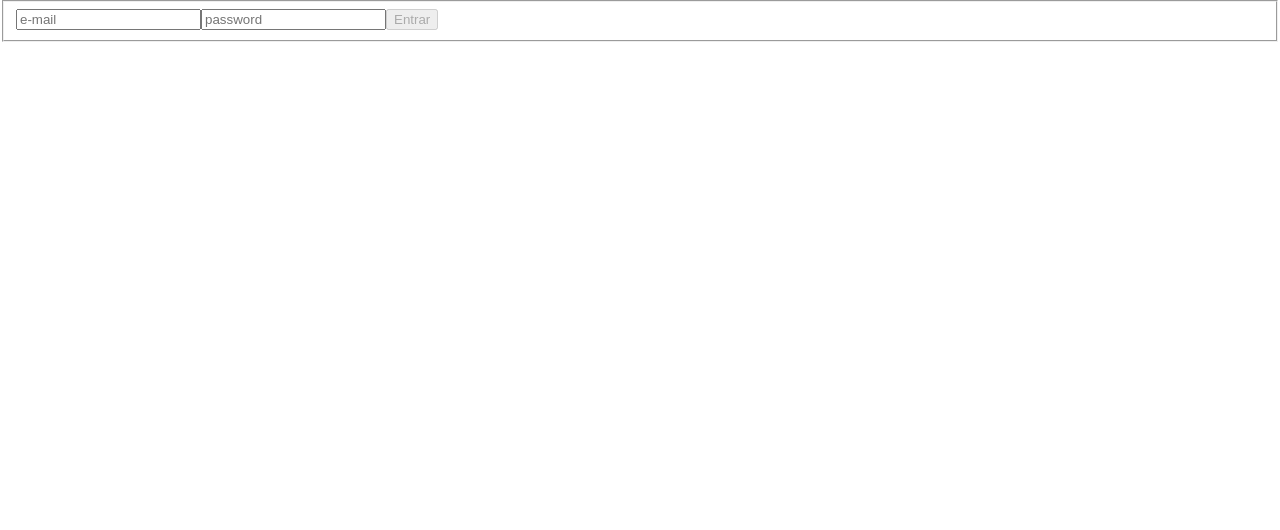
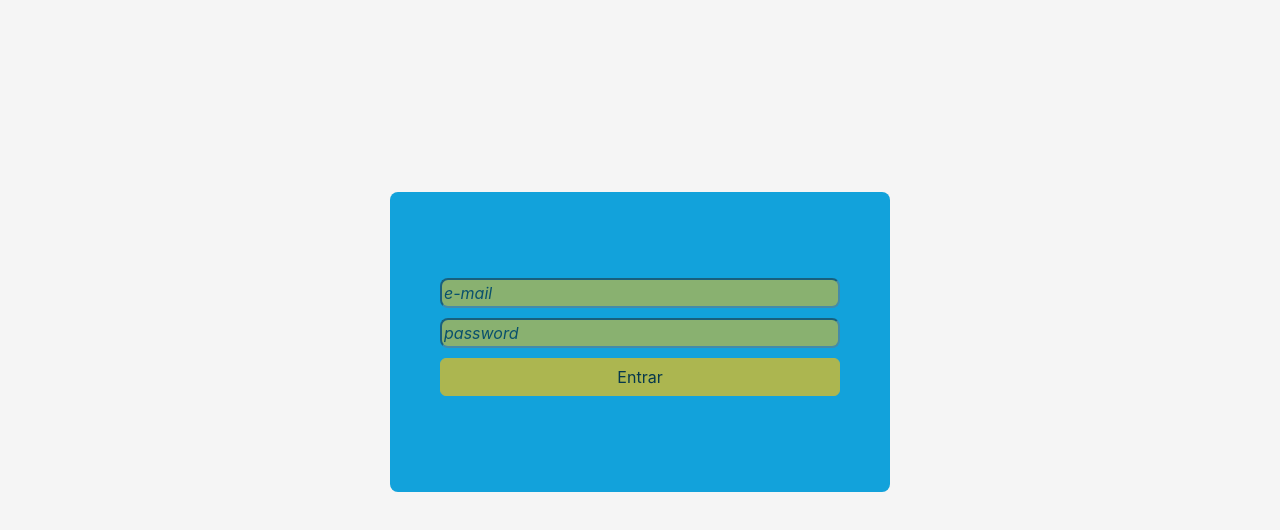
Before and after one commit to AlecMMedeiros/app-green-wallet, a React (Create React App) app: page / in a window 1280 px wide. Shown: the top 530 px of the page. Built offline with nearby package versions, Linux system fonts and the light colour scheme.

Commit message:
Starting CSS

```diff
--- a/public/index.html
+++ b/public/index.html
@@ -1,31 +1,19 @@
 <!DOCTYPE html>
 <html lang="en">
+
 <head>
   <meta charset="utf-8" />
   <link rel="icon" href="%PUBLIC_URL%/favicon.ico" />
   <meta name="viewport" content="width=device-width, initial-scale=1" />
   <meta name="theme-color" content="#000000" />
-    <meta
-      name="description"
-      content="Web site created using create-react-app"
-    />
+  <meta name="description" content="Web site created using create-react-app" />
   <link rel="apple-touch-icon" href="%PUBLIC_URL%/logo192.png" />
-    <!--
-      manifest.json provides metadata used when your web app is installed on a
-      user's mobile device or desktop. See https://developers.google.com/web/fundamentals/web-app-manifest/
-    -->
+  <link rel="stylesheet" href="https://cdn.jsdelivr.net/npm/bootstrap@5.2.0-beta1/dist/css/bootstrap.min.css"
+    integrity="sha384-0evHe/X+R7YkIZDRvuzKMRqM+OrBnVFBL6DOitfPri4tjfHxaWutUpFmBp4vmVor" crossorigin="anonymous" />
   <link rel="manifest" href="%PUBLIC_URL%/manifest.json" />
-    <!--
-      Notice the use of %PUBLIC_URL% in the tags above.
-      It will be replaced with the URL of the `public` folder during the build.
-      Only files inside the `public` folder can be referenced from the HTML.
-
-      Unlike "/favicon.ico" or "favicon.ico", "%PUBLIC_URL%/favicon.ico" will
-      work correctly both with client-side routing and a non-root public URL.
-      Learn how to configure a non-root public URL by running `npm run build`.
-    -->
   <title>React App</title>
 </head>
+
 <body>
   <noscript>You need to enable JavaScript to run this app.</noscript>
   <div id="root"></div>
@@ -40,4 +28,5 @@
       To create a production bundle, use `npm run build` or `yarn build`.
     -->
 </body>
+
 </html>
--- a/src/App.js
+++ b/src/App.js
@@ -1,4 +1,5 @@
 import React from 'react';
+import './index.css';
 import {
   Switch,
   Route,
--- a/src/components/WalletForm.js
+++ b/src/components/WalletForm.js
@@ -51,7 +51,7 @@ class WalletForm extends React.Component {
     const { currencies } = this.props;
     const { id, value, description, currency, method, tag } = this.state;
     return (
-      <form>
+      <form className="WalletForm">
         <p>
           Id:
           {' '}
@@ -64,15 +64,18 @@ class WalletForm extends React.Component {
             name="value"
             value={ value }
             onChange={ this.handleChange }
+            placeholder="Valor"
           />
         </div>
         <div>
           <input
             data-testid="description-input"
             type="text"
+            maxLength="20"
             name="description"
             value={ description }
             onChange={ this.handleChange }
+            placeholder="Descrição da despesa"
           />
         </div>
         <div>
--- a/src/index.css
+++ b/src/index.css
@@ -5,6 +5,62 @@ body {
     sans-serif;
   -webkit-font-smoothing: antialiased;
   -moz-osx-font-smoothing: grayscale;
+  background-color: whitesmoke;
+  overflow: hidden;
+}
+
+body::-webkit-scrollbar {
+  display: none; /* for Chrome, Safari, and Opera */
+}
+
+.LoginForm {
+  display: flex;
+  align-items: center;
+  justify-content: center;
+  margin: 15% auto;
+  width: 500px;
+  height: 300px;
+  text-align: center;
+  background-color: rgb(18, 162, 219);
+  border-radius: 8px;
+}
+
+form input {
+  border-radius: 8px;
+}
+
+::placeholder {
+  font-style: oblique;
+  color: rgb(0, 0, 0);
+}
+
+.loginForm {
+  margin-bottom:10px;
+  width: 400px;
+}
+
+.Wallet {
+  display: flex;
+  flex-direction: column;
+}
+
+.WalletForm {
+  display: flex;
+  justify-content: center;
+  gap: 1%;
+}
+
+.MasterTable {
+  display: flex;
+  flex-direction: column;
+  align-self: center;
+  gap: 1%;
+}
+
+th, td{
+  width: 200px;
+  text-align: center;
+  gap: 1%;
 }
 
 code {
--- a/src/pages/Login.js
+++ b/src/pages/Login.js
@@ -50,10 +50,10 @@ class Login extends React.Component {
   render() {
     const { email, password, isDisable } = this.state;
     return (
-      <form>
+      <form className="LoginForm">
         <fieldset>
           <input
-            className="Login-Form"
+            className="loginForm placeholder col-10 bg-warning"
             data-testid="email-input"
             autoComplete="username"
             name="email"
@@ -63,7 +63,7 @@ class Login extends React.Component {
             onChange={ this.handleChange }
           />
           <input
-            className="Login-Form"
+            className="loginForm placeholder col-10 bg-warning"
             data-testid="password-input"
             name="password"
             autoComplete="current-password"
@@ -75,6 +75,7 @@ class Login extends React.Component {
           { this.validateFields()}
           <button
             type="button"
+            className="loginForm btn btn-warning"
             data-testid="login-btn"
             value="Entrar"
             onClick={ this.handleSubmit }
--- a/src/pages/Wallet.js
+++ b/src/pages/Wallet.js
@@ -14,8 +14,10 @@ class Wallet extends React.Component {
     return (
       <>
         <Header />
-        { editor === false ? <WalletForm /> : <WalletFormEdit /> }
-        <Table />
+        <div className="Wallet">
+          { editor === false ? <WalletForm /> : <WalletFormEdit /> }
+          <Table />
+        </div>
       </>
     );
   }
```
Lines whose indentation alone changed are shown as unchanged.
